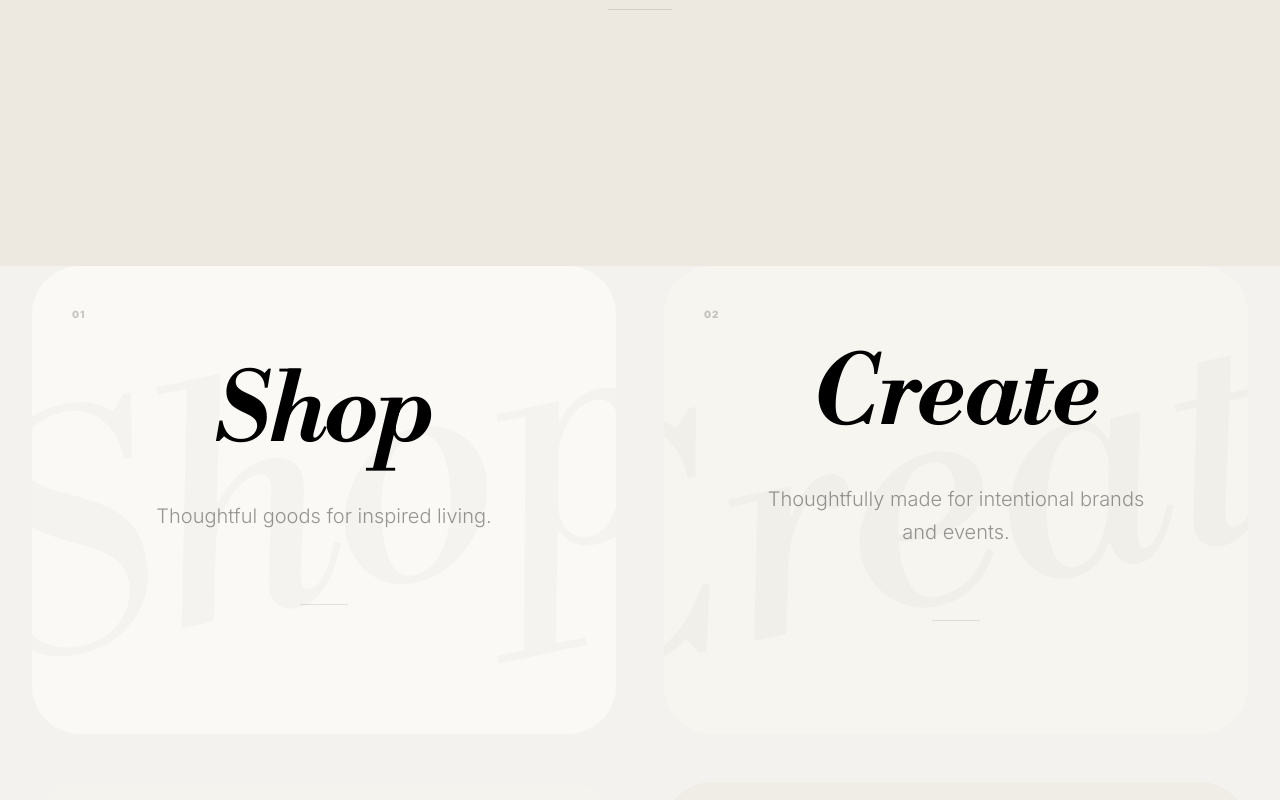
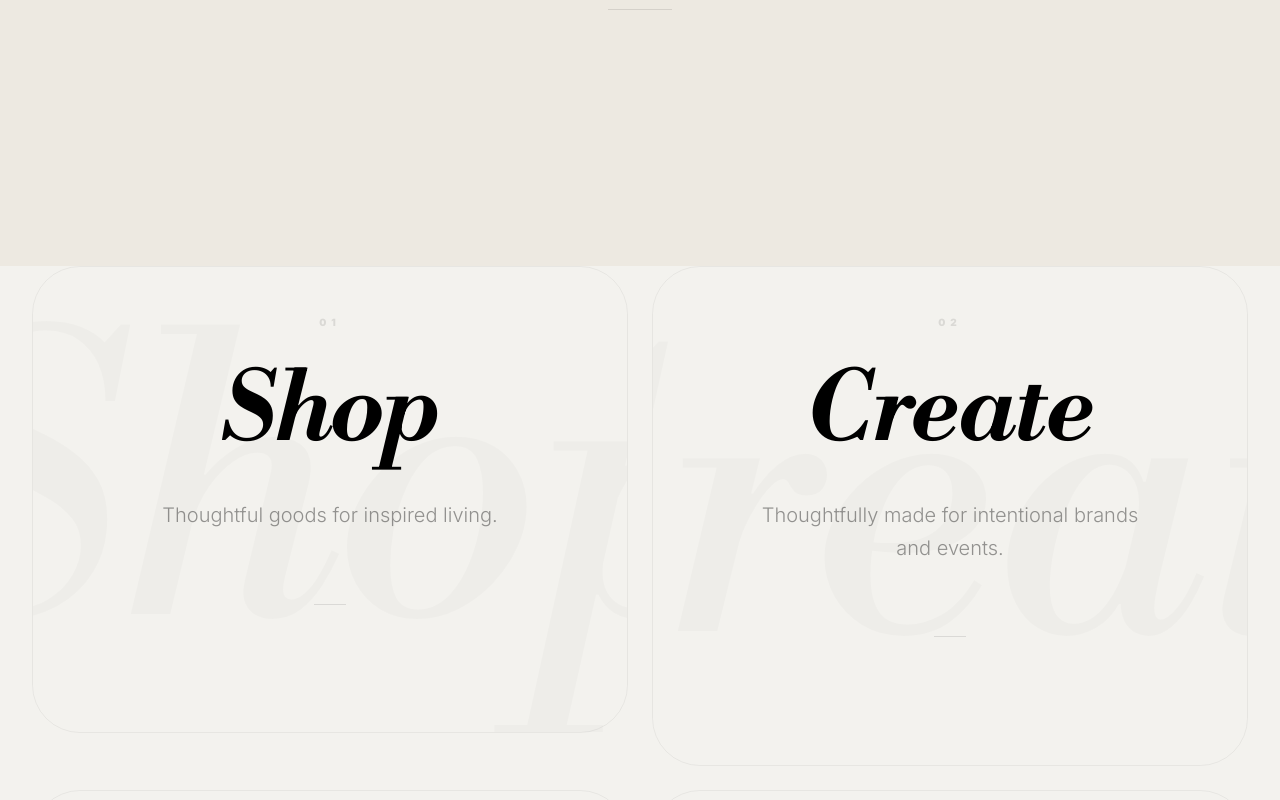
Before and after one commit to olabanji12-ojo/Tomibookstore, a React (Vite) app: page / in a window 1280 px wide. Shown: the part 1500-2300 px from the top of the page. Built offline with nearby package versions, Linux system fonts and the light colour scheme; no server answers; the database is empty.

Commit message:
Peak-minimal Brand Pillars, refined Hero statements, and segregated Bookstore filtering

```diff
--- a/src/components/home/BrandPillars.tsx
+++ b/src/components/home/BrandPillars.tsx
@@ -8,39 +8,35 @@ const PILLARS = [
     title: 'Shop',
     description: 'Thoughtful goods for inspired living.',
     href: '/shop',
-    image: 'https://images.unsplash.com/photo-1513519247388-19345420d517?auto=format&fit=crop&q=80',
-    color: 'bg-[#faf9f6]'
+    accent: 'border-black/5'
   },
   {
     id: '02',
     title: 'Create',
     description: 'Thoughtfully made for intentional brands and events.',
     href: '/personalize',
-    image: 'https://images.unsplash.com/photo-1523450001312-faa4e2e31f0f?auto=format&fit=crop&q=80',
-    color: 'bg-[#f7f5f0]'
+    accent: 'border-black/5'
   },
   {
     id: '03',
     title: 'Read',
     description: 'Words for daily inspiration.',
     href: '/journal',
-    image: 'https://images.unsplash.com/photo-1544947950-fa07a98d237f?auto=format&fit=crop&q=80',
-    color: 'bg-[#f5f3ee]'
+    accent: 'border-black/5'
   },
   {
     id: '04',
     title: 'Design',
     description: 'Inspiring experiences at scale, for businesses, spaces, and projects.',
     href: '/contact',
-    image: 'https://images.unsplash.com/photo-1497366216548-37526070297c?auto=format&fit=crop&q=80',
-    color: 'bg-[#f0ede6]'
+    accent: 'border-black/5'
   }
 ];
 
 const BrandPillars = () => {
   return (
     <section className="bg-[#f3f2ee] pb-24 md:pb-40 px-4 md:px-8">
-      <div className="max-w-[1500px] mx-auto grid grid-cols-1 md:grid-cols-2 gap-8 md:gap-12">
+      <div className="max-w-[1500px] mx-auto grid grid-cols-1 md:grid-cols-2 gap-4 md:gap-6">
         {PILLARS.map((pillar) => (
           <Link
             key={pillar.id}
@@ -48,21 +44,23 @@ const BrandPillars = () => {
             className="group block relative overflow-hidden"
           >
             <motion.div
-              whileHover={{ scale: 0.99 }}
-              transition={{ duration: 0.8, ease: [0.22, 1, 0.36, 1] }}
-              className={`${pillar.color} rounded-[2rem] md:rounded-[3rem] p-10 md:p-20 flex flex-col items-center justify-center text-center aspect-[4/5] md:aspect-[5/4] transition-all duration-700 hover:shadow-2xl hover:shadow-black/5 relative`}
+              whileHover={{ backgroundColor: "rgba(0,0,0,0.01)" }}
+              transition={{ duration: 0.5 }}
+              className={`border ${pillar.accent} rounded-[2rem] md:rounded-[3rem] p-10 md:p-24 flex flex-col items-center justify-center text-center aspect-[4/5] md:aspect-[5/3] transition-all duration-700 hover:border-black/20 relative group`}
             >
-              {/* Pillar Header */}
-              <div className="absolute top-10 left-10 right-10 flex justify-between items-start w-[calc(100%-5rem)]">
-                 <span className="font-mona text-[10px] font-black text-black/20 tracking-widest">{pillar.id}</span>
-                 <div className="w-10 h-10 md:w-12 md:h-12 rounded-full border border-black/5 flex items-center justify-center text-black opacity-0 group-hover:opacity-100 -translate-y-4 group-hover:translate-y-0 transition-all duration-500">
-                    <ArrowUpRight size={18} strokeWidth={1.5} />
-                 </div>
+              {/* Pillar ID */}
+              <div className="absolute top-10 left-1/2 -translate-x-1/2">
+                 <span className="font-mona text-[10px] font-black text-black/10 tracking-[0.5em] uppercase">{pillar.id}</span>
+              </div>
+
+              {/* Arrow Indicator */}
+              <div className="absolute top-10 right-10 w-10 h-10 rounded-full border border-black/5 flex items-center justify-center text-black/20 opacity-0 group-hover:opacity-100 group-hover:-translate-y-1 transition-all duration-500">
+                <ArrowUpRight size={18} strokeWidth={1.5} />
               </div>
 
               {/* Pillar Content */}
-              <div className="space-y-6 md:space-y-10 flex flex-col items-center">
-                <h3 className="font-serif text-5xl md:text-8xl font-medium text-black tracking-tighter italic">
+              <div className="space-y-6 md:space-y-10 flex flex-col items-center relative z-10">
+                <h3 className="font-serif text-5xl md:text-8xl font-medium text-black tracking-tighter italic leading-none">
                    {pillar.title}
                 </h3>
                 <p className="font-poppins text-base md:text-xl text-black/40 max-w-sm leading-relaxed font-light mx-auto">
@@ -71,20 +69,26 @@ const BrandPillars = () => {
 
                 {/* Visual Accent */}
                 <div className="pt-8 flex flex-col items-center gap-4">
-                   <div className="h-[1px] w-12 bg-black/10 group-hover:w-24 transition-all duration-700" />
-                   <span className="font-mona text-[9px] font-black tracking-widest uppercase opacity-0 group-hover:opacity-40 transition-opacity duration-700">Explore</span>
+                   <div className="h-[1px] w-8 bg-black/10 group-hover:w-20 transition-all duration-700" />
+                   <span className="font-mona text-[9px] font-black tracking-widest uppercase opacity-0 group-hover:opacity-40 transition-opacity duration-700">Open Archive</span>
                 </div>
               </div>
 
-              {/* Faint Background Text for Texture */}
-              <div className="absolute top-1/2 left-1/2 -translate-x-1/2 -translate-y-1/2 pointer-events-none opacity-[0.02] -rotate-12 group-hover:rotate-0 transition-transform duration-1000">
-                 <span className="font-serif text-[25vw] text-black whitespace-nowrap italic">{pillar.title}</span>
+              {/* Large Background Ghost Text */}
+              <div className="absolute inset-0 flex items-center justify-center pointer-events-none overflow-hidden">
+                 <motion.span
+                    initial={{ scale: 1 }}
+                    whileHover={{ scale: 1.1, rotate: -2 }}
+                    transition={{ duration: 2 }}
+                    className="font-serif text-[30vw] text-black/[0.02] whitespace-nowrap italic select-none"
+                 >
+                    {pillar.title}
+                 </motion.span>
               </div>
             </motion.div>
           </Link>
         ))}
       </div>
-
     </section>
   );
 };
--- a/src/components/home/HeroSection.tsx
+++ b/src/components/home/HeroSection.tsx
@@ -2,9 +2,10 @@ import { useState, useEffect } from 'react';
 import { motion, AnimatePresence } from 'framer-motion';
 
 const HERO_PHRASES = [
-  { id: 1, text: "Curated for daily living" },
-  { id: 2, text: "Discover good things" },
-  { id: 3, text: "Words for daily inspiration" }
+  { id: 1, text: "Thoughtful goods for inspired living" },
+  { id: 2, text: "Thoughtfully made for intentional brands and events" },
+  { id: 3, text: "Words for daily inspiration" },
+  { id: 4, text: "Inspiring experiences at scale, for businesses, spaces and projects" }
 ];
 
 interface HeroSectionProps {
--- a/src/pages/Shop.tsx
+++ b/src/pages/Shop.tsx
@@ -61,7 +61,8 @@ export default function Shop({ onQuickView }: ShopProps) {
         return dateB - dateA;
       }
       return 0;
-    });
+    })
+    .filter(p => (p.category || '').toLowerCase() !== 'books');
 
   if (loading) {
     return (
```
